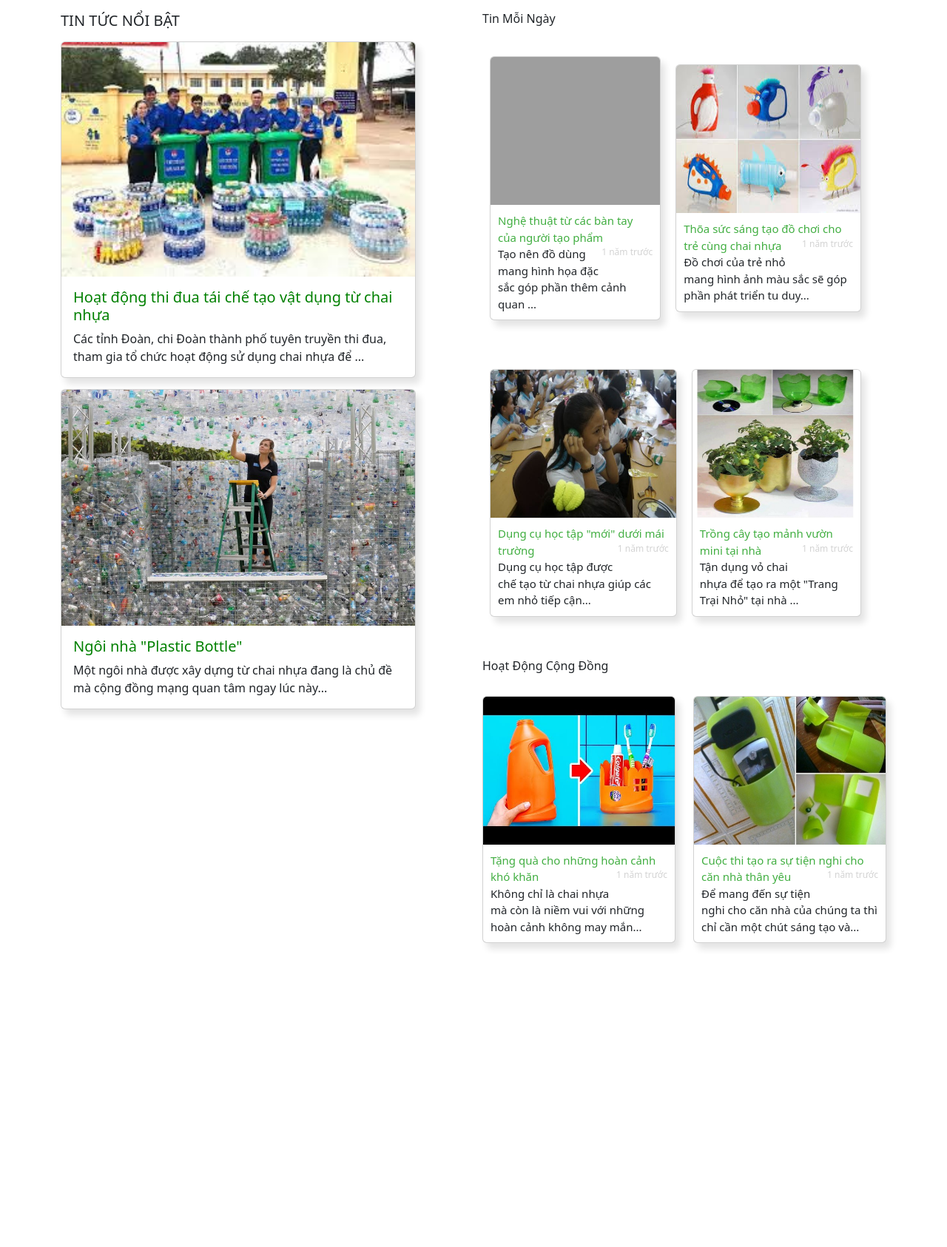
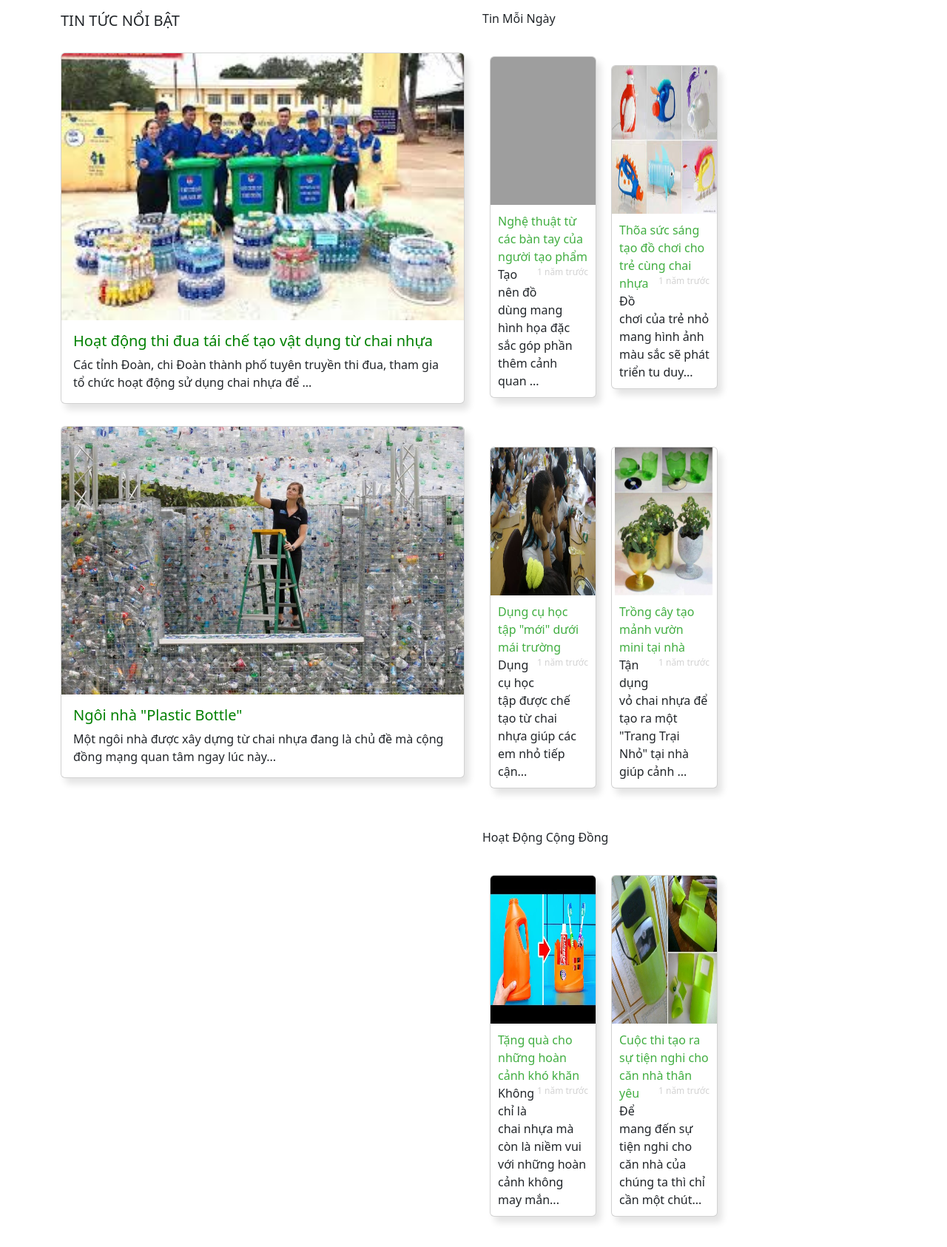
Before and after one commit to ngoctruong472k/nhua-gia-nguyen, a Flask app: page /news in a window 1280 px wide. Shown: the whole page at 74% size. Before the commit the page ends 1283 px from the top, so only its background shows below. Run offline with Flask 2, Linux system fonts and the light colour scheme; some libraries are stand-ins or nearby versions; grey boxes are pictures that could not be loaded.

Commit message:
update reponsive

```diff
--- a/appdb/static/css/style-t.css
+++ b/appdb/static/css/style-t.css
@@ -94,3 +94,103 @@
 	float:  right;
 	color:  lightgray;
 }
+
+
+/* Destop */
+@media only screen and (min-width: 1366px){
+	.product-list{
+		flex-direction: column;
+		width: 100% !important;
+	}
+	.card-items{
+		width: 13rem !important;
+	}
+}
+@media only screen and (min-width: 1170px){
+	.card{
+		width: 25rem;
+	}
+	.product-list{
+		flex-direction: row ;
+		justify-content: space-around;
+		width: 100% !important;
+	}
+	.ul-info{
+		flex-direction: row;
+	}
+
+
+}
+/* mobile */
+@media only screen and (min-width: 991px){
+	[class*="col-"] {
+	  width: 100%;
+	}
+	.card{
+		width: 10rem;
+	}
+	.product-list{
+		flex-direction: row;
+		justify-content: space-around;
+		width: 100% !important;
+	}
+	.ul-info{
+		flex-direction: row;
+	}
+	.address-form{
+		font-size: 19px !important ;
+	}
+}
+@media only screen and (min-width: 786px){
+	[class*="col-"] {
+	  width: 100%;
+	}
+	.card{
+		width: 100%;
+	}
+	.product-list{
+		flex-direction: row;
+		justify-content: space-around;
+	}
+	.ul-info{
+		flex-direction: row;
+	}
+	.contact-form{
+		flex-direction: column;
+	}
+	.address-form{
+		flex-direction: column;
+		font-size: 18px;
+	}
+	.sizetext{
+		font-size: 1rem !important ;
+	}
+}
+@media only screen and (min-width: 412px){
+	[class*="col-"] {
+	  width: 100%;
+	}
+	.ul-info{
+		flex-direction: row;
+	}
+	.size-form{
+		font-size: 15px;
+	}
+	.product-list{
+		flex-direction: column;
+		width: 100%;
+	}
+	.card-items{
+		width: 9rem;
+	}
+	.contact-form{
+		flex-direction: column;
+	}
+	.address-form{
+		flex-direction: column;
+		font-size: 18px;
+	}
+	.sizetext{
+		font-size: 0.7rem;
+	}
+}
--- a/appdb/templates/home/news/introduce.html
+++ b/appdb/templates/home/news/introduce.html
@@ -4,8 +4,6 @@
 	<meta charset="UTF-8">
 	<meta name="viewport" content="width=device-width, initial-scale=1.0">
 	<title>Introduce </title>
-	<!-- <link href="assets/bootstrap/css/bootstrap.min.css" rel="stylesheet" />
-    <link href="assets/css/style.css" rel="stylesheet" /> -->
     <link rel="stylesheet" href="{{url_for('static', filename='bootstrap/css/bootstrap.min.css')}}">
     <link rel="stylesheet" href="{{url_for('static', filename='css/style-t.css')}}">
 
@@ -15,7 +13,7 @@
 		<div class="row" style="">
 			<div class=""><h2 class="name p-2">Công Ty TNHH Nhựa Gia Nguyễn</h2></div>
 			<div class="sizetext">
-				<p style="font-size: 21px"><b class="mgb">Công Ty TNHH Nhựa Gia Nguyễn</b> có nhiều năm kinh nghiệm sản xuất và cung cấp các loại chai Pet đặc biệt trong ngành dầu ăn, nắp nút theo từng loại chai, quai nhựa, các sản phẩm từ nhựa PET, nhựa PE, nhựa PP,... . Các sản phẩm, nguyên liệu hoàn toàn ngoại nhập được sản xuất và nhập khẩu từ các nước như AUSTRALIA, SINGAPORE, THÁI LAN, ĐÀI LOAN, TRUNG QUỐC… </p>
+				<p style=""><b class="mgb">Công Ty TNHH Nhựa Gia Nguyễn</b> có nhiều năm kinh nghiệm sản xuất và cung cấp các loại chai Pet đặc biệt trong ngành dầu ăn, nắp nút theo từng loại chai, quai nhựa, các sản phẩm từ nhựa PET, nhựa PE, nhựa PP,... . Các sản phẩm, nguyên liệu hoàn toàn ngoại nhập được sản xuất và nhập khẩu từ các nước như AUSTRALIA, SINGAPORE, THÁI LAN, ĐÀI LOAN, TRUNG QUỐC… </p>
 				<ol>
 			    	<li><b class="mgb">Tiêu chí kinh doanh:</b></li>
 			    		<p class="form-info-p">Với mục tiêu đặt sự hài lòng của khách hàng lên hàng đầu.<b> Công Ty TNHH Nhựa Gia Nguyễn</b> sử dụng nguyên liệu nhập khẩu trong quá trình sản xuất và tuân theo các quy trình kiểm tra nghiêm khắc nhằm đảm bảo chất lượng an toàn vệ sinh thực phẩm hướng tới bảo vệ sức khoẻ cho người tiêu dùng. </p>
--- a/appdb/templates/home/news/news.html
+++ b/appdb/templates/home/news/news.html
@@ -3,7 +3,7 @@
 <head>
 	<meta charset="UTF-8">
 	<meta name="viewport" content="width=device-width, initial-scale=1.0">
-	<title>Document</title>
+	<title>News</title>
 	<link rel="stylesheet" href="{{url_for('static', filename='bootstrap/css/bootstrap.min.css')}}">
     <link rel="stylesheet" href="{{url_for('static', filename='css/style-t.css')}}">
 </head>
@@ -11,12 +11,13 @@
 	<section class="product-news">
 		<div class="product-title">
 			<div class="container">
-				<div class="row">
-					<div class="col-6">
+				<div class="row justify-content-around">
+					<div class="col" >
 						<div class="title" >
 							<p class="bold"><h5>TIN TỨC NỔI BẬT</h5></p>
 						</div>
-						<div class="card" style="width: 30rem;">
+						<div class=" d-flex product-list">
+							<div class=" card" style="">
 							    <div class="product-img">
 							    	<img src="{{url_for('static', filename='image/newwork.jpeg')}}" class="card-img-top" alt="...">
 							    </div>
@@ -25,7 +26,7 @@
 							    	<p class="card-text">Các tỉnh Đoàn, chi Đoàn thành phố tuyên truyền thi đua, tham gia tổ chức hoạt động sử dụng chai nhựa để ...</p>
 							  	</div>
 							</div>
-						<div class="card" style="width: 30rem;">
+							<div class="card" style="">
 							    <div class="product-img">
 							    	<img src="{{url_for('static', filename='image/new8.jpg')}}" class="card-img-top" alt="...">
 							    </div>
@@ -35,16 +36,17 @@
 							  	</div>
 							</div>
 						</div>
-					<div class="col-6">
+					</div>
+					<div class="col" >
 						<div class="row">
 							<div class="title" >
 								<p class="bold"><h6>Tin Mỗi Ngày</h6></p>
 							</div>
-							<div class="row" style="flex-direction: column">
+							<div class="row">
 								<ol class="col d-flex ul-info">
 									<li class="mg-s">
-										<div class="item-news" style="font-size:15px">
-											<div class="card" style="">
+										<div class="item-news">
+											<div class="card card-items" style="">
 											    <div class="bor">
 											    	<img src="{{url_for('static', filename='image/new7.jpg')}}" class="card-img-top" alt="...">
 											    </div>
@@ -59,8 +61,8 @@
 										</div>
 									</li>
 									<li class="mg-s">
-										<div class="item-news" style="font-size:15px">
-											<div class="card" >
+										<div class="item-news">
+											<div class="card card-items" >
 											    <div class="bor">
 											    	<img src="{{url_for('static', filename='image/new3.jpeg')}}" class="card-img-top" alt="...">
 											    </div>
@@ -69,7 +71,7 @@
 											    	<p class="card-time">
 											    		<img src="">1 năm trước
 											    	</p>
-											    	<p class="card-text">Đồ chơi của trẻ nhỏ mang hình ảnh màu sắc sẽ góp phần phát triển tu duy...</p>
+											    	<p class="card-text">Đồ chơi của trẻ nhỏ mang hình ảnh màu sắc sẽ phát triển tu duy...</p>
 											  	</div>
 											</div>
 										</div>
@@ -77,8 +79,8 @@
 								</ol>
 								<ol class="col d-flex ul-info">
 									<li class="mg-s">
-										<div class="item-news" style="font-size:15px">
-											<div class="card" style="">
+										<div class="item-news">
+											<div class="card card-items" style="">
 											    <div class="bor">
 											    	<img src="{{url_for('static', filename='image/new1.jpg')}}" class="card-img-top" alt="...">
 											    </div>
@@ -93,8 +95,8 @@
 										</div>
 									</li>
 									<li class="mg-s">
-										<div class="item-news" style="font-size:15px">
-											<div class="card" style="">
+										<div class="item-news">
+											<div class="card card-items" style="">
 											    <div class="bor">
 											    	<img src="{{url_for('static', filename='image/new2.jpg')}}" class="card-img-top" alt="...">
 											    </div>
@@ -103,7 +105,7 @@
 											    	<p class="card-time">
 											    		<img src="">1 năm trước
 											    	</p>
-											    	<p class="card-text">Tận dụng vỏ chai nhựa để tạo ra một "Trang Trại Nhỏ" tại nhà ...</p>
+											    	<p class="card-text">Tận dụng vỏ chai nhựa để tạo ra một "Trang Trại Nhỏ" tại nhà giúp cảnh  ...</p>
 											  	</div>
 											</div>
 										</div>
@@ -115,9 +117,11 @@
 							<div class="title" >
 								<p class="bold"><h6>Hoạt Động Cộng Đồng</h6></p>
 							</div>
-							<div class="col-6">
-								<div class="item-news" style="font-size:15px">
-									<div class="card" style="">
+							<ol class="col-6 d-flex ul-info">
+								<li class="mg-s">
+
+										<div class="item-news">
+											<div class="card card-items" style="">
 											    <div class="bor">
 											    	<img src="{{url_for('static', filename='image/new5.jpg')}}" class="card-img-top" alt="...">
 											    </div>
@@ -130,10 +134,12 @@
 											  	</div>
 											</div>
 										</div>
-							</div>
-							<div class="col-6">
-								<div class="item-news" style="font-size:15px">
-									<div class="card" style="">
+
+								</li>
+								<li class="mg-s">
+
+										<div class="item-news">
+											<div class="card card-items" style="">
 											    <div class="bor">
 											    	<img src="{{url_for('static', filename='image/new4.jpg')}}" class="card-img-top" alt="...">
 											    </div>
@@ -142,12 +148,15 @@
 											    	<p class="card-time">
 											    		<img src="">1 năm trước
 											    	</p>
-									    	<p class="card-text">Để mang đến sự tiện nghi cho căn nhà của chúng ta thì chỉ cần một chút sáng tạo và...</p>
+											    	<p class="card-text">Để mang đến sự tiện nghi cho căn nhà của chúng ta thì chỉ cần một chút...</p>
 											  	</div>
 											</div>
 										</div>
+
+								</li>
+							</ol>
 						</div>
-						</div>
+
 					</div>
 				</div>
 			</div>
```
Also changed, not shown: appdb/templates/home/news/contact.html (+10 -9 lines). Lines whose indentation alone changed are shown as unchanged.
